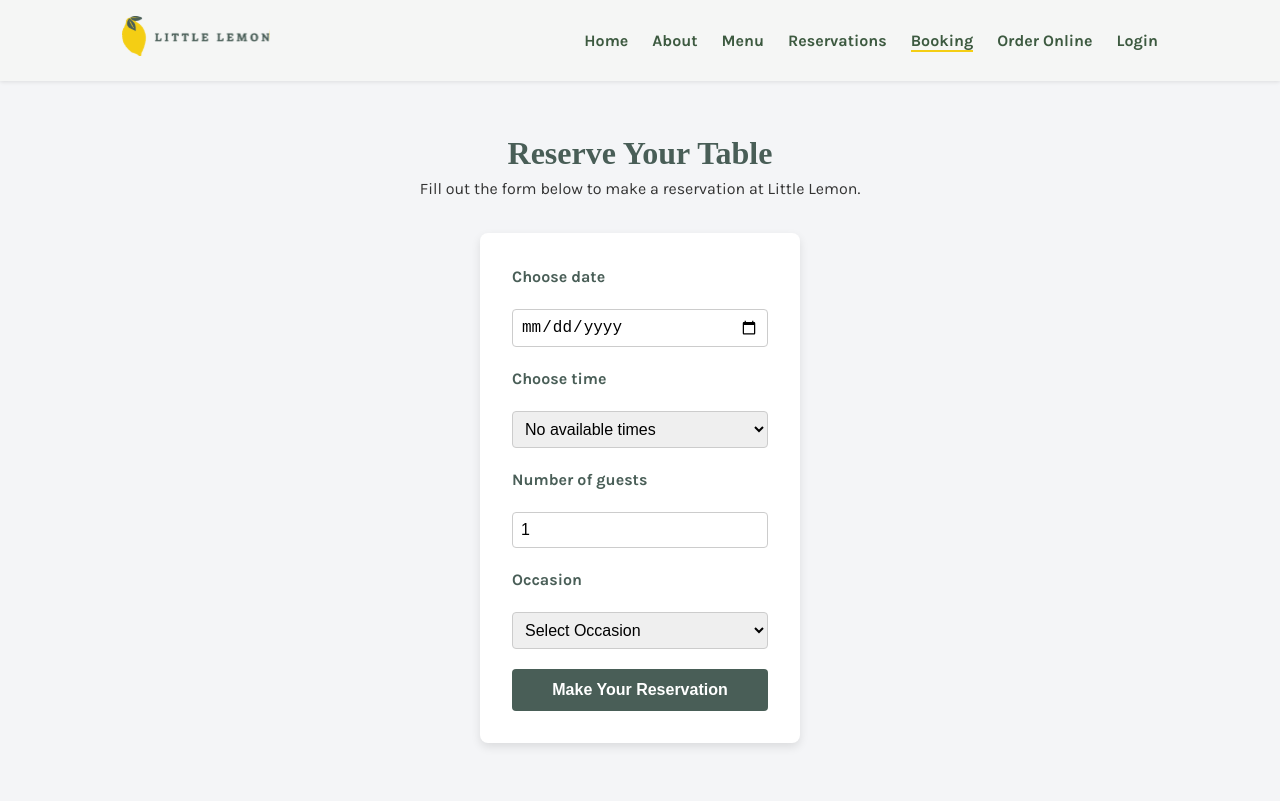
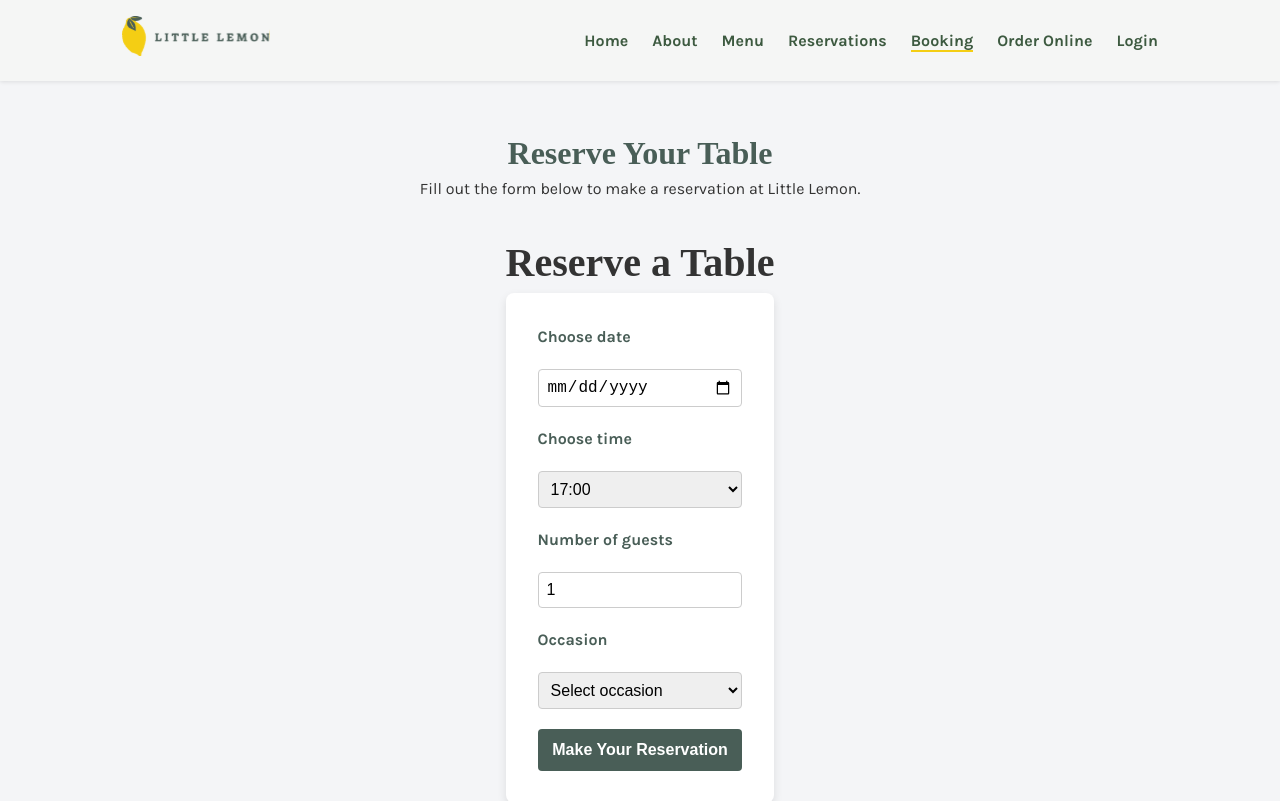
Before and after one commit to D-vokic/Capstone-Meta-Project, a React (Create React App) app: page /booking in a window 1280 px wide. Shown: the top 801 px of the page. Built offline with nearby package versions, Linux system fonts and the light colour scheme; a web font is replaced by a local one.

Commit message:
Add API integration and dynamic time updates with console logs for testing (optional: commented)

```diff
--- /dev/null
+++ b/src/api.js
@@ -0,0 +1,29 @@
+export const fetchAPI = (date) => {
+  let result = [];
+  const random = seedRandom(date);
+
+  for (let i = 17; i <= 23; i++) {
+    if (random() < 0.5) {
+      result.push(i + ":00");
+    }
+    if (random() < 0.5) {
+      result.push(i + ":30");
+    }
+  }
+  return result;
+};
+
+export const submitAPI = (formData) => {
+  return true;
+};
+
+// Helper – random generator
+function seedRandom(seed) {
+  let m = 2 ** 35 - 31;
+  let a = 185852;
+  let s = seed.getDate();
+
+  return function () {
+    return (s = (s * a) % m) / m;
+  };
+}
--- a/src/components/BookingForm.js
+++ b/src/components/BookingForm.js
@@ -10,8 +10,8 @@ function BookingForm({ availableTimes, dispatch, onDateChange }) {
   const handleDateChange = (e) => {
     const selectedDate = e.target.value;
     setDate(selectedDate);
-    onDateChange(selectedDate); // obaveštava BookingMain da je datum promenjen
-    dispatch({ type: "UPDATE_TIMES", date: selectedDate }); // ažurira sate
+    onDateChange(selectedDate);
+    dispatch({ type: "UPDATE_TIMES", date: selectedDate });
   };
 
   const handleSubmit = (e) => {
@@ -68,7 +68,7 @@ function BookingForm({ availableTimes, dispatch, onDateChange }) {
         value={occasion}
         onChange={(e) => setOccasion(e.target.value)}
       >
-        <option value="">Select Occasion</option>
+        <option value="">Select occasion</option>
         <option value="Wedding">Wedding</option>
         <option value="Birthday">Birthday</option>
         <option value="Anniversary">Anniversary</option>
--- a/src/components/BookingMain.js
+++ b/src/components/BookingMain.js
@@ -1,23 +1,59 @@
-import React, { useReducer } from "react";
+import React, { useReducer, useEffect } from "react";
 import BookingForm from "./BookingForm";
+import { fetchAPI, submitAPI } from "../api"; // Import lokalnog API-ja
 
 export const initializeTimes = () => {
-  return ["17:00", "18:00", "19:00", "20:00", "21:00"];
+  const today = new Date();
+  return fetchAPI(today);
 };
 
 export const updateTimes = (state, action) => {
-  return state;
+  switch (action.type) {
+    case "UPDATE_TIMES":
+      return fetchAPI(new Date(action.date));
+    default:
+      return state;
+  }
 };
 
+// Reducer function to update the appointment when the date changes
+// export const updateTimes = (state, action) => {
+//   switch (action.type) {
+//     case "UPDATE_TIMES":
+//       const result = fetchAPI(new Date(action.date));
+//       console.log("📅 Selected date:", action.date);
+//       console.log("⏰ Available times from API:", result);
+//       return result;
+//     default:
+//       return state;
+//   }
+// };
+
 function BookingMain() {
-  const [availableTimes, dispatch] = useReducer(updateTimes, initializeTimes());
+  const [availableTimes, dispatch] = useReducer(
+    updateTimes,
+    [],
+    initializeTimes
+  );
+
+  const handleDateChange = (selectedDate) => {
+    dispatch({ type: "UPDATE_TIMES", date: selectedDate });
+  };
+
+  useEffect(() => {
+    const today = new Date();
+    dispatch({ type: "UPDATE_TIMES", date: today });
+  }, []);
 
   return (
     <main className="booking-main">
-      <section className="booking-section">
-        <h1>Reserve Your Table</h1>
-        <p>Fill out the form below to make a reservation at Little Lemon.</p>
-        <BookingForm availableTimes={availableTimes} dispatch={dispatch} />
+      <section className="booking-section container">
+        <h2 className="booking-title">Reserve a Table</h2>
+        <BookingForm
+          availableTimes={availableTimes}
+          dispatch={dispatch}
+          onDateChange={handleDateChange}
+        />
       </section>
     </main>
   );
--- a/src/pages/BookingPage.js
+++ b/src/pages/BookingPage.js
@@ -1,5 +1,5 @@
 import React from "react";
-import BookingForm from "../components/BookingForm";
+import BookingMain from "../components/BookingMain";
 import "./BookingPage.css";
 import Footer from "../components/Footer";
 
@@ -11,7 +11,7 @@ function BookingPage() {
           <h1>Reserve Your Table</h1>
           <p>Fill out the form below to make a reservation at Little Lemon.</p>
         </section>
-        <BookingForm />
+        <BookingMain />
       </main>
       <Footer />
     </>
```
